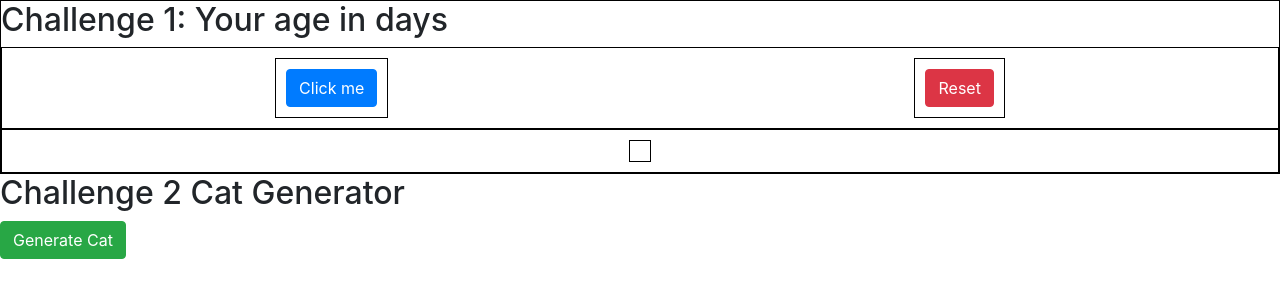
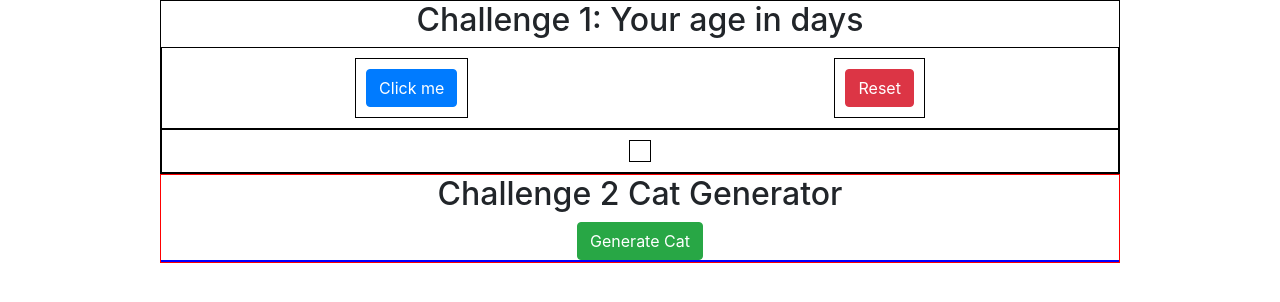
Before and after one commit to Gurpreetsingh05222/basic-frontend, a plain HTML site: page Age_in_days/index.html in a window 1280 px wide. Drawn offline with nearby package versions, Linux system fonts and the light colour scheme.

Commit message:
styling cat generator

```diff
--- a/Age_in_days/style.css
+++ b/Age_in_days/style.css
@@ -1,5 +1,8 @@
 .container-1{
     border: 1px solid black;
+    width: 75%;
+    margin: 0 auto;
+    text-align: center;
 }
 
 .flex-box-container-1{
@@ -17,3 +20,15 @@
     border: 1px solid black;
     align-items: center;
 }
+
+.container-2{
+    border: 1px solid red;
+    width: 75%;
+    margin: 0 auto;
+    text-align: center;
+}
+
+.flex-box-container-2{
+    display: flex;
+    border: 1px solid blue;
+}
```
